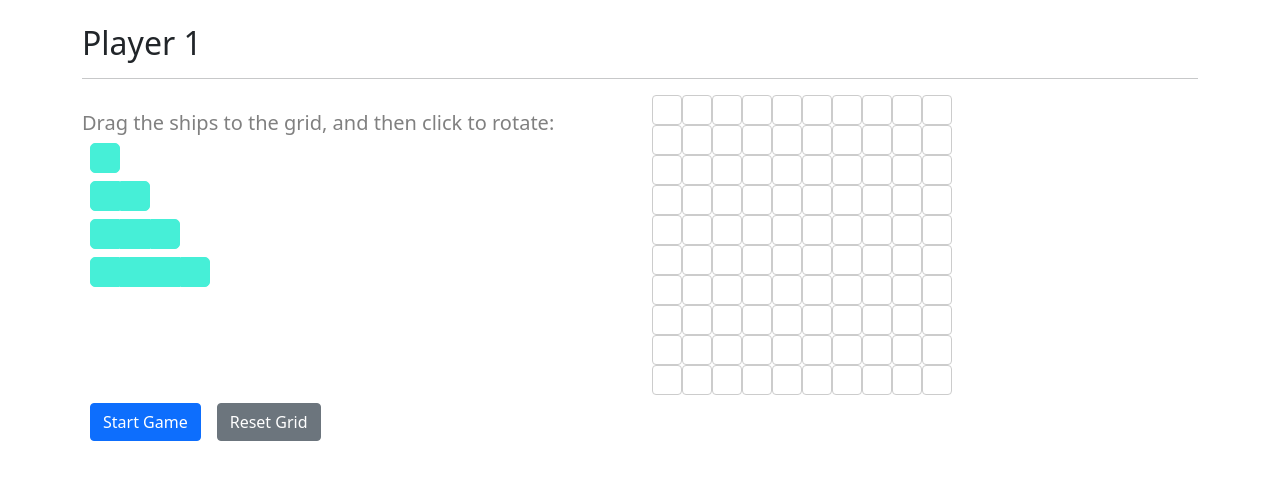
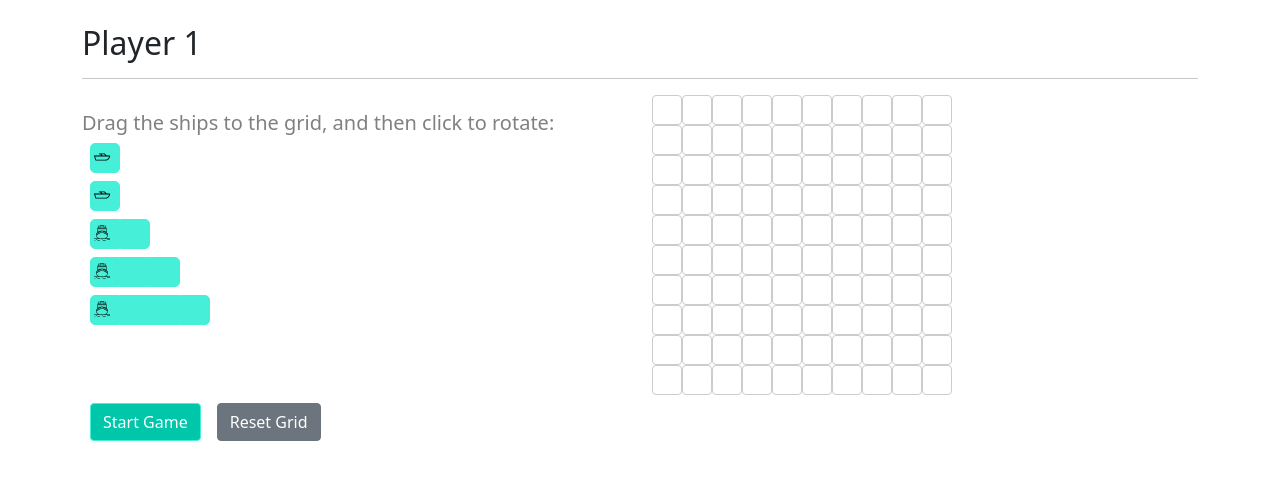
Before and after one commit to jacksonmj24/battleship, an Angular app: page / in a window 1280 px wide. Shown: the top 480 px of the page. Built offline with nearby package versions, Linux system fonts and the light colour scheme.

Commit message:
Progress

```diff
--- a/src/app/app.component.css
+++ b/src/app/app.component.css
@@ -47,3 +47,28 @@
 .color-gray {
   color: gray;
 }
+
+.click-none {
+  pointer-events: none;
+}
+
+.ships-list {
+  position: relative;
+}
+
+.placement-grid {
+  position:relative;
+  width: 300px;
+  height: 300px;
+}
+
+.drag-handle {
+  position: absolute;
+  top: 0;
+  left: 4px;
+  color: #2a0101;
+  cursor: move;
+  width: 16px;
+  height: 16px;
+  z-index: 999;
+}
--- a/src/app/app.component.html
+++ b/src/app/app.component.html
@@ -10,11 +10,14 @@
         <h5 class="color-gray">Drag the ships to the grid, and then click to rotate:</h5>
         <div cdkDropList #cdkShips=cdkDropList [cdkDropListData]="ships" class="ship-list"
              [cdkDropListConnectedTo]="[cdkBoard]" (cdkDropListDropped)="drop($event)"
-             cdkDropListSortingDisabled="true">
-          <div *ngFor="let ship of ships" class="m-2">
+             cdkDropListSortingDisabled>
+          <div *ngFor="let ship of ships" class="m-2 ships-list">
             <div cdkDrag [style.size]="50*ship.size+'px'">
               <app-ship [name]="ship.name" [size]="ship.size"></app-ship>
-              <div *cdkDragPlaceholder></div>
+              <div class="drag-handle" cdkDragHandle>
+                <img src="../assets/ship-svgrepo-com.svg" alt="" *ngIf="ship.size > 1">
+                <img src="../assets/boat-svgrepo-com.svg" alt="" *ngIf="ship.size === 1">
+              </div>
             </div>
           </div>
         </div>
@@ -23,12 +26,15 @@
     <!--<hr />-->
     <div class="col-6 table-container">
       <div cdkDropList #cdkBoard=cdkDropList [cdkDropListData]="shipsInBoard" [cdkDropListConnectedTo]="[cdkShips]"
-           style="position:relative" (cdkDropListDropped)="drop($event)" cdkDropListSortingDisabled="true"
-           [style.width]="'300px'" [style.height]="'300px'">
+           class="placement-grid" (cdkDropListDropped)="drop($event)" cdkDropListSortingDisabled>
         <ng-container *ngFor="let ship of shipsInBoard">
-          <div style="position:absolute" [style.top]="ship.top+'px'" [style.left]="ship.left+'px'" cdkDrag>
+          <div style="position:absolute" [style.top]="ship.top+'px'" [style.left]="ship.left+'px'" cdkDrag
+               cdkDragBoundary=".placement-grid">
             <app-ship [name]="ship.name" [size]="ship.size"></app-ship>
-            <div *cdkDragPlaceholder></div>
+            <div class="drag-handle" cdkDragHandle>
+              <img src="../assets/ship-svgrepo-com.svg" alt="" *ngIf="ship.size > 1">
+              <img src="../assets/boat-svgrepo-com.svg" alt="" *ngIf="ship.size === 1">
+            </div>
           </div>
         </ng-container>
         <div class="table-row" *ngFor="let row of board;let i=index">
@@ -48,22 +54,26 @@
     <div class="col-6">
       <div class="row">
         <div class="col-12">
-          <h2>Player 1</h2>
+          <h4>Player 1</h4>
+          <hr>
         </div>
-        <div class="col-12 mt-3">
-          <app-game-board [config]="firstPlayerGrid"></app-game-board>
+        <div class="col-12 mt-3" [ngClass]="{'click-none': activePlayer === 1}">
+          <app-game-board [config]="firstPlayerGrid" (evt)="handleEvent($event)"></app-game-board>
         </div>
       </div>
     </div>
     <div class="col-6">
       <div class="row">
         <div class="col-12">
-          <h2>Player 2</h2>
+          <h4>Player 2</h4>
+          <hr>
         </div>
-        <div class="col-12 mt-3">
-          <app-game-board [config]="secondPlayerGrid"></app-game-board>
+        <div class="col-12 mt-3" [ngClass]="{'click-none': activePlayer === 0}">
+          <app-game-board [config]="secondPlayerGrid" (evt)="handleEvent($event)"></app-game-board>
         </div>
       </div>
     </div>
-
+    <div class="col-12 d-flex">
+      <button class="btn btn-secondary m-2" (click)="cancelGame()">Cancel Game</button>
+    </div>
   </div>
--- a/src/app/app.component.ts
+++ b/src/app/app.component.ts
@@ -28,6 +28,7 @@ export class AppComponent implements OnInit {
   ];
   private defaultShips = [
     {name: "", size: 1},
+    {name: "", size: 1},
     {name: "", size: 2},
     {name: "", size: 3},
     {name: "", size: 4}
@@ -52,7 +53,8 @@ export class AppComponent implements OnInit {
   }
 
   drop(event: CdkDragDrop<any[]>) {
-    event.previousContainer.data[event.previousIndex].top = this.position ? this.position.y - this.boardElement.nativeElement.getBoundingClientRect().y : 0
+    if (this.checkValidDrop())
+      event.previousContainer.data[event.previousIndex].top = this.position ? this.position.y - this.boardElement.nativeElement.getBoundingClientRect().y : 0
     event.previousContainer.data[event.previousIndex].left = this.position ? this.position.x - this.boardElement.nativeElement.getBoundingClientRect().x : 0
     if (event.previousContainer === event.container) {
       moveItemInArray(
@@ -73,14 +75,25 @@ export class AppComponent implements OnInit {
     console.log(this.shipsInBoard);
   }
 
+  checkValidDrop() {
+    //  The ship should not be placed on top of other ships
+    //  The ships should not be placed to the nearest cells around the ship.
+    let y = this.position ? this.position.y - this.boardElement.nativeElement.getBoundingClientRect().y : 0;
+    let x = this.position ? this.position.x - this.boardElement.nativeElement.getBoundingClientRect().x : 0;
+
+    console.log(this.shipsInBoard);
+    return true;
+  }
+
   saveGrid() {
-    // if (!this.ships.length) {
+    if (!this.ships.length) {
       if (this.activePlayer === 0) {
         this.firstPlayerGrid = {
           board: JSON.parse(JSON.stringify(this.board)),
           shipsInBoard: JSON.parse(JSON.stringify(this.shipsInBoard)),
           ready: true,
-          selections: []
+          selections: [],
+          player: 0
         };
         this.activePlayer = 1;
       } else {
@@ -88,7 +101,8 @@ export class AppComponent implements OnInit {
           board: JSON.parse(JSON.stringify(this.board)),
           shipsInBoard: JSON.parse(JSON.stringify(this.shipsInBoard)),
           ready: true,
-          selections: []
+          selections: [],
+          player: 1
         };
         this.activePlayer = 0;
       }
@@ -98,12 +112,31 @@ export class AppComponent implements OnInit {
       console.log("data", this.firstPlayerGrid);
       console.log("data", this.secondPlayerGrid);
       this.reset();
-    // }
+    }
   }
 
   reset() {
     this.board = JSON.parse(JSON.stringify(this.defaultBoardElements));
     this.ships = JSON.parse(JSON.stringify(this.defaultShips));
     this.shipsInBoard = [];
+    // {"name": "", "size": 1, "top": 0, "left": 0},
+    // {"name": "", "size": 1, "top": 0, "left": 60},
+    // {"name": "", "size": 2, "top": 0, "left": 120},
+    // {"name": "", "size": 3, "top": 0, "left": 210},
+    // {"name": "", "size": 4, "top": 60.00000762939453, "left": 0}
+  }
+
+  cancelGame() {
+    this.activePlayer = 0;
+    this.gamePlay = false;
+    this.firstPlayerGrid = {};
+    this.secondPlayerGrid = {};
+    this.reset();
+  }
+
+  handleEvent(event: any) {
+    if (event && event.status === 'completed') {
+      this.activePlayer = event.payload.player === 0 ? 1 : 0;
+    }
   }
 }
--- a/src/app/game-board/game-board.component.ts
+++ b/src/app/game-board/game-board.component.ts
@@ -1,4 +1,4 @@
-import {Component, ElementRef, Input, OnInit, ViewChild} from '@angular/core';
+import {Component, ElementRef, EventEmitter, Input, OnInit, Output, ViewChild} from '@angular/core';
 
 @Component({
   selector: 'app-game-board',
@@ -11,6 +11,7 @@ export class GameBoardComponent implements OnInit {
     this.boardConfig = config
   }
 
+  @Output() evt = new EventEmitter<any>()
   @ViewChild('playerBoard', {read: ElementRef, static: false}) boardElement: any;
 
   boardConfig: any = {};
@@ -26,16 +27,29 @@ export class GameBoardComponent implements OnInit {
     console.log(event);
     console.log(boundingClientRect);
     console.log(this.boardConfig);
-    console.log('top', this.position ? this.position.y - this.boardElement.nativeElement.getBoundingClientRect().y : 0);
-    console.log('left', this.position ? this.position.x - this.boardElement.nativeElement.getBoundingClientRect().x : 0);
     let clickX = this.position ? this.position.y - this.boardElement.nativeElement.getBoundingClientRect().y : 0;
     let clickY = this.position ? this.position.x - this.boardElement.nativeElement.getBoundingClientRect().x : 0;
-    console.log();
-    let match = this.boardConfig.shipsInBoard.filter((x: any) => x.top === clickX || x.left === clickY);
-    if (match.length) {
-      this.boardConfig['selections'].push({name: '', size: 1, top: clickX, left: clickY, type: 'hit'});
+    let flag: string = '';
+    let match = this.boardConfig.shipsInBoard.filter((x: any) => x.top === clickX && x.left === clickY);
+    if (!match.length) {
+      let secondaryMatch = this.boardConfig.shipsInBoard.filter((x: any) => x.top === clickX);
+      if (secondaryMatch.length) {
+        secondaryMatch.forEach((itm: any) => {
+          console.log(itm, clickX, clickY);
+          if (itm.size > 1 && clickY > itm.left && clickY <= (itm.left + (itm.size - 1) * 30)) {
+            flag = 'hit';
+          }
+        });
+      }
     } else {
-      this.boardConfig['selections'].push({name: '', size: 1, top: clickX, left: clickY, type: 'miss'});
+      flag = 'hit';
     }
+    this.mark(clickX, clickY, flag);
+    console.log(match);
+    this.evt.emit({status: 'completed', payload: this.boardConfig})
+  }
+
+  mark(top: number, left: number, status?: string) {
+    this.boardConfig['selections'].push({name: '', size: 1, top, left, type: status || 'miss'})
   }
 }
--- a/src/app/ship/ship.component.css
+++ b/src/app/ship/ship.component.css
@@ -0,0 +1,41 @@
+.ship-box {
+  position: relative;
+  height: 30px;
+  z-index: 100
+}
+
+.ship-drop-wrapper {
+  position: absolute;
+  top: 0;
+}
+
+.ship-box-cell {
+  width: 30px;
+  height: 30px;
+  display: inline-block;
+}
+
+.cell-bg {
+  border: 1px solid #46efd7;
+  background-color: #46efd7;
+}
+
+.t-hit {
+  border: 1px solid #ffffff;
+  background-color: #ff0000;
+}
+
+.t-miss {
+  border: 1px solid #ffffff;
+  background-color: #e3e3e3;
+}
+
+.ship-box-cell:first-child {
+  border-top-left-radius: 5px;
+  border-bottom-left-radius: 5px;
+}
+
+.ship-box-cell:last-child {
+  border-top-right-radius: 5px;
+  border-bottom-right-radius: 5px;
+}
--- a/src/app/ship/ship.component.ts
+++ b/src/app/ship/ship.component.ts
@@ -13,49 +13,7 @@ import {Component, Input} from '@angular/core';
       </div>
     </div>
   `,
-  styles: [`
-    .ship-box {
-      position: relative;
-      height: 30px;
-      z-index: 100
-    }
-
-    .ship-drop-wrapper {
-      position: absolute;
-      top: 0;
-    }
-
-    .ship-box-cell {
-      width: 30px;
-      height: 30px;
-      display: inline-block;
-    }
-
-    .cell-bg {
-      border: 1px solid #46efd7;
-      background-color: #46efd7;
-    }
-
-    .t-hit {
-      border: 1px solid #ec0328;
-      background-color: #f90858;
-    }
-
-    .t-miss {
-      border: 1px solid #6d6d6d;
-      background-color: #6d6d6d;
-    }
-
-    .ship-box-cell:first-child {
-      border-top-left-radius: 5px;
-      border-bottom-left-radius: 5px;
-    }
-
-    .ship-box-cell:last-child {
-      border-top-right-radius: 5px;
-      border-bottom-right-radius: 5px;
-    }
-  `]
+  styleUrls: ['./ship.component.css']
 })
 export class ShipComponent {
   @Input() name: string = '';
--- a/src/styles.css
+++ b/src/styles.css
@@ -19,3 +19,9 @@
   text-align: center;
   transition: box-shadow 200ms cubic-bezier(0, 0, 0.2, 1);
 }
+
+.btn-primary {
+  color: #fff;
+  background-color: #00c6aa;
+  border-color: #46efd7;
+}
```
Also changed, not shown: src/assets/boat-svgrepo-com.svg (added), src/assets/ship-svgrepo-com.svg (added).
